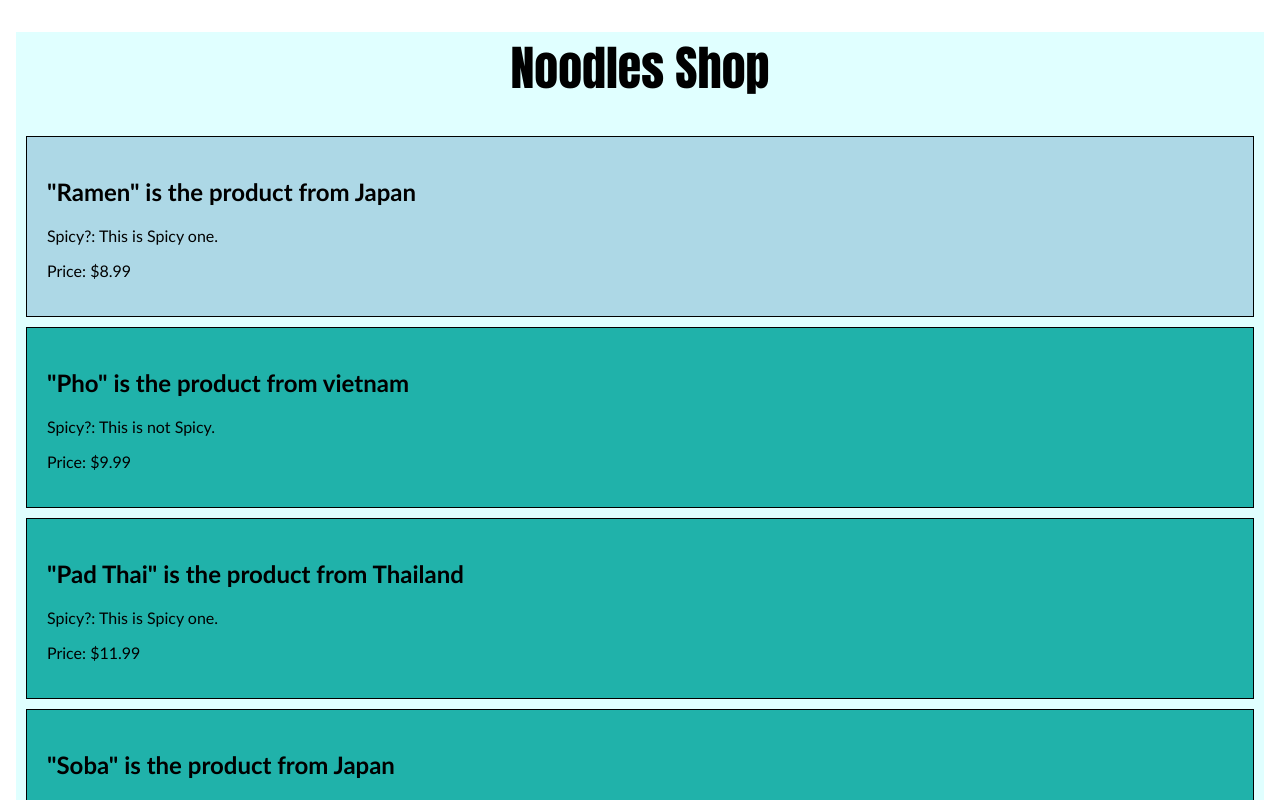
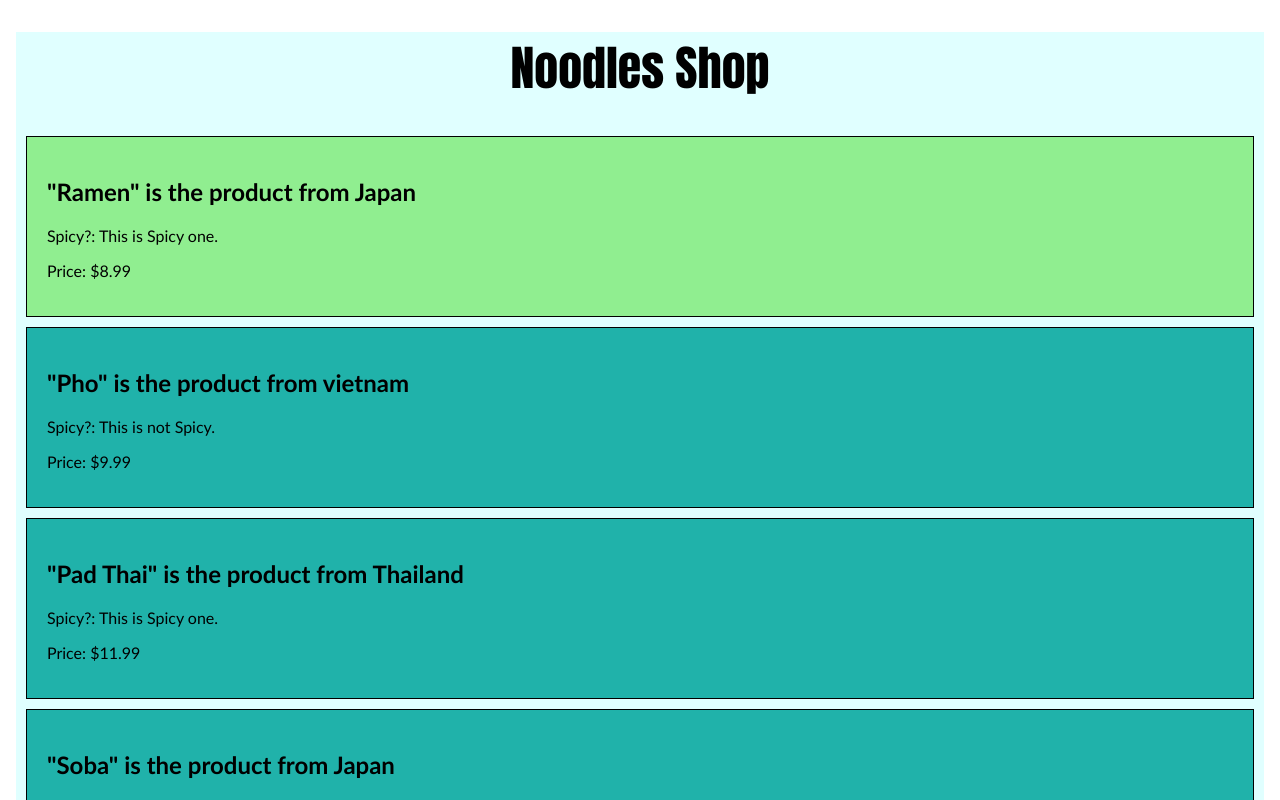
Before and after one commit to Mahi0180/Mahi_Prajapati_learning_Angular, an Angular app: page / in a window 1280 px wide. In both pictures the pointer is over the element 640 px from the left and 226 px from the top of the page. Shown: the top 800 px of the page. Built offline with nearby package versions, Linux system fonts and the light colour scheme.

Commit message:
Finished by setting display code and css

```diff
--- a/src/app/app.component.css
+++ b/src/app/app.component.css
@@ -17,5 +17,5 @@ div{
 }
 
 div:hover{
-  background-color: lightblue;
+  background-color: lightgreen;
 }
```
